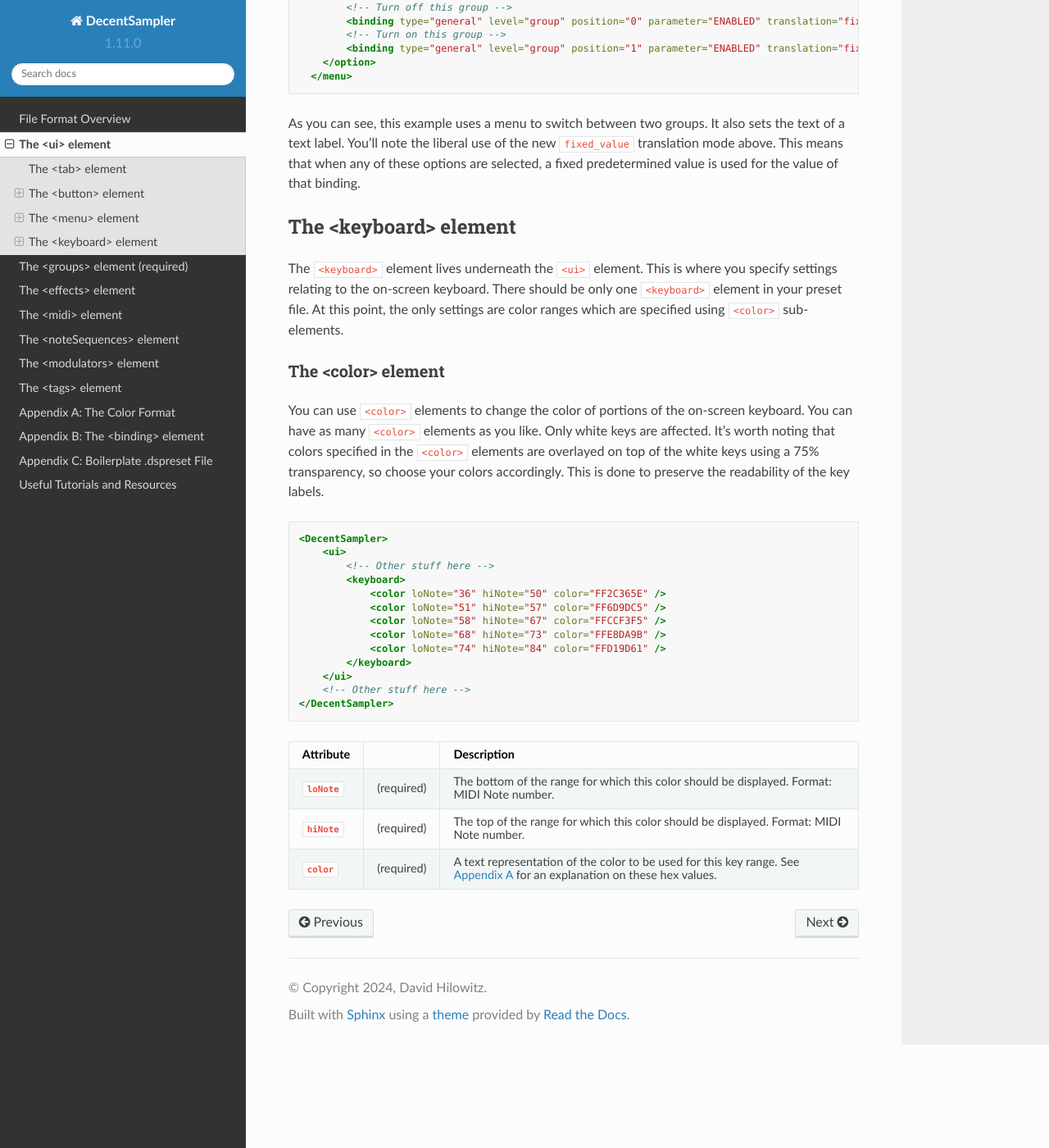
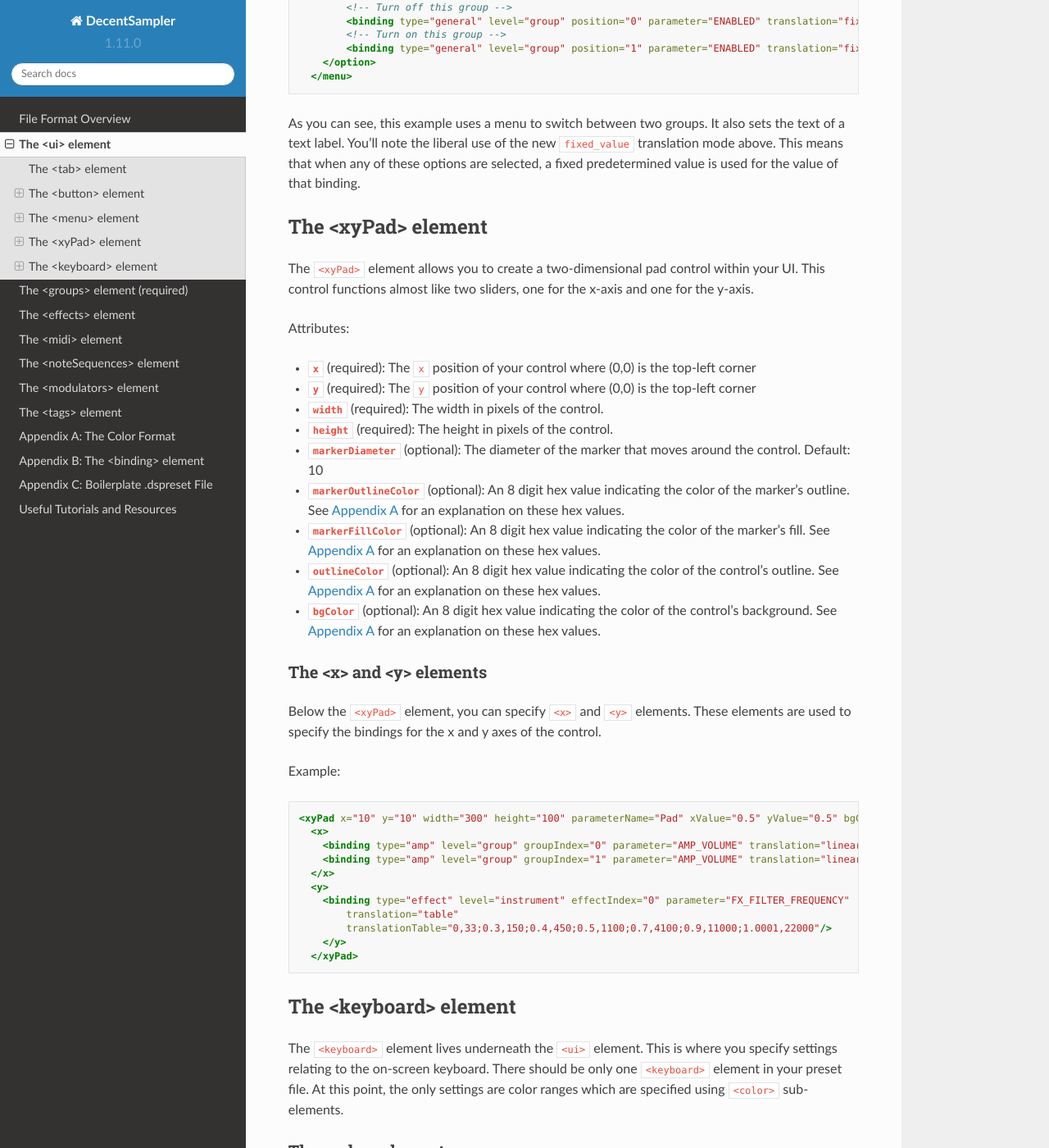
Before and after one commit to DecentSamples/DecentSampler-Developers-Guide, a Sphinx documentation site: the page built from docs/source/the-ui-element.md, in a window 1280 px wide and 1400 px high, scrolled down 7033 px. Shown: the whole window at 82% size. Built offline with Sphinx 7.4.7 and the Read the Docs theme 2.0.0, drawn with Linux system fonts in a browser that asks for light colours.

Commit message:
Added documentation of the xyPad

````diff
--- a/docs/source/the-ui-element.md
+++ b/docs/source/the-ui-element.md
@@ -233,6 +233,39 @@
 
 As you can see, this example uses a menu to switch between two groups. It also sets the text of a text label. You'll note the liberal use of the new `fixed_value` translation mode above. This means that when any of these options are selected, a fixed predetermined value is used for the value of that binding.
 
+## The &lt;xyPad&gt; element
+The `<xyPad>` element allows you to create a two-dimensional pad control within your UI. This control functions almost like two sliders, one for the x-axis and one for the y-axis.
+
+Attributes:
+- **`x`** (required): The `x` position of your control where (0,0) is the top-left corner
+- **`y`** (required): The `y` position of your control where (0,0) is the top-left corner
+- **`width`** (required): The width in pixels of the control.
+- **`height`** (required): The height in pixels of the control.
+- **`markerDiameter`** (optional): The diameter of the marker that moves around the control. Default: 10
+- **`markerOutlineColor`** (optional): An 8 digit hex value indicating the color of the marker's outline. See [Appendix A](#appendix-a-the-color-format) for an explanation on these hex values.
+- **`markerFillColor`** (optional): An 8 digit hex value indicating the color of the marker's fill. See [Appendix A](#appendix-a-the-color-format) for an explanation on these hex values.
+- **`outlineColor`** (optional): An 8 digit hex value indicating the color of the control's outline. See [Appendix A](#appendix-a-the-color-format) for an explanation on these hex values.
+- **`bgColor`** (optional): An 8 digit hex value indicating the color of the control's background. See [Appendix A](#appendix-a-the-color-format) for an explanation on these hex values.
+
+### The &lt;x&gt; and &lt;y&gt; elements
+
+Below the `<xyPad>` element, you can specify `<x>` and `<y>` elements. These elements are used to specify the bindings for the x and y axes of the control.
+
+Example:
+```xml
+<xyPad x="10" y="10" width="300" height="100" parameterName="Pad" xValue="0.5" yValue="0.5" bgColor="77FFCC00" markerFillColor="FFFFFFFF" outlineColor="77FFFFFFF">
+  <x>
+    <binding type="amp" level="group" groupIndex="0" parameter="AMP_VOLUME" translation="linear" translationOutputMin="0" translationOutputMax="1" />
+    <binding type="amp" level="group" groupIndex="1" parameter="AMP_VOLUME" translation="linear" translationOutputMin="1" translationOutputMax="0" />
+  </x>
+  <y>
+    <binding type="effect" level="instrument" effectIndex="0" parameter="FX_FILTER_FREQUENCY"
+        translation="table"
+        translationTable="0,33;0.3,150;0.4,450;0.5,1100;0.7,4100;0.9,11000;1.0001,22000"/>
+    </y>
+  </xyPad>
+```
+
 ## The &lt;keyboard&gt; element
 
 The `<keyboard>` element lives underneath the `<ui>` element. This is where you specify settings relating to the on-screen keyboard. There should be only one `<keyboard>` element in your preset file. At this point, the only settings are color ranges which are specified using `<color>` sub-elements.
````
